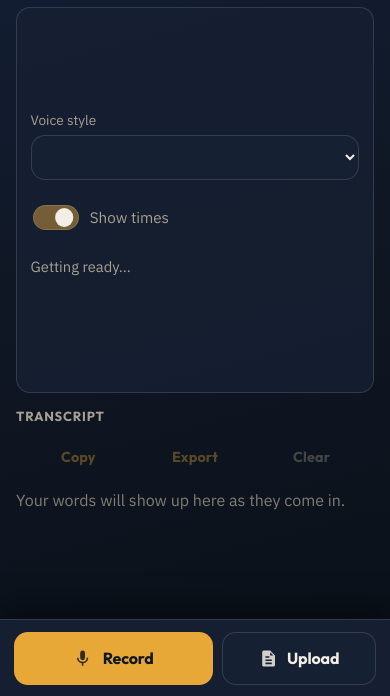
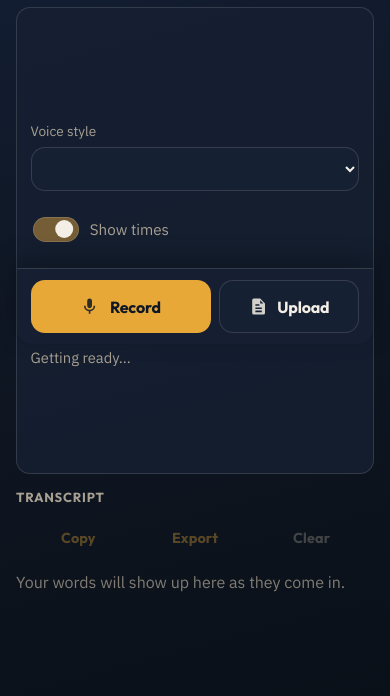
Before and after one commit to Quad4-Software/dictationasm, a browser extension: page web/index.html in a window 390 px wide. Shown: the part 148-844 px from the top of the page. Drawn offline with Linux system fonts and the light colour scheme.

Commit message:
Stop mobile dock CLS by keeping Record/Upload in sticky flow.

```diff
--- a/web/css/app.css
+++ b/web/css/app.css
@@ -332,7 +332,7 @@ body {
 #wave {
   display: block;
   width: 100%;
-  height: auto;
+  height: 120px;
   max-height: 120px;
 }
 
@@ -932,7 +932,7 @@ body {
     max-width: 100%;
     height: 100dvh;
     padding-top: calc(var(--chrome-h) + 0.35rem + var(--safe-top));
-    padding-bottom: calc(var(--dock-h) + 0.35rem);
+    padding-bottom: calc(0.55rem + var(--safe-bottom));
     gap: 0.65rem;
   }
 
@@ -995,19 +995,19 @@ body {
   }
 
   .action-dock {
-    position: fixed;
-    left: 0;
-    right: 0;
+    position: sticky;
+    left: auto;
+    right: auto;
     bottom: 0;
     top: auto;
     z-index: 12;
-    margin: 0;
+    margin: 0.35rem -0.85rem -0.85rem;
     padding: var(--dock-pad-y) max(var(--dock-pad-x), var(--safe-left)) calc(var(--dock-pad-y) + var(--safe-bottom)) max(var(--dock-pad-x), var(--safe-right));
     border: 0;
     border-top: 1px solid var(--line);
-    border-radius: 0;
+    border-radius: 0 0 var(--radius) var(--radius);
     background: color-mix(in srgb, var(--panel) 96%, black);
-    box-shadow: 0 -12px 32px color-mix(in srgb, black 42%, transparent);
+    box-shadow: 0 -8px 24px color-mix(in srgb, black 28%, transparent);
     backdrop-filter: blur(16px);
   }
 
```
